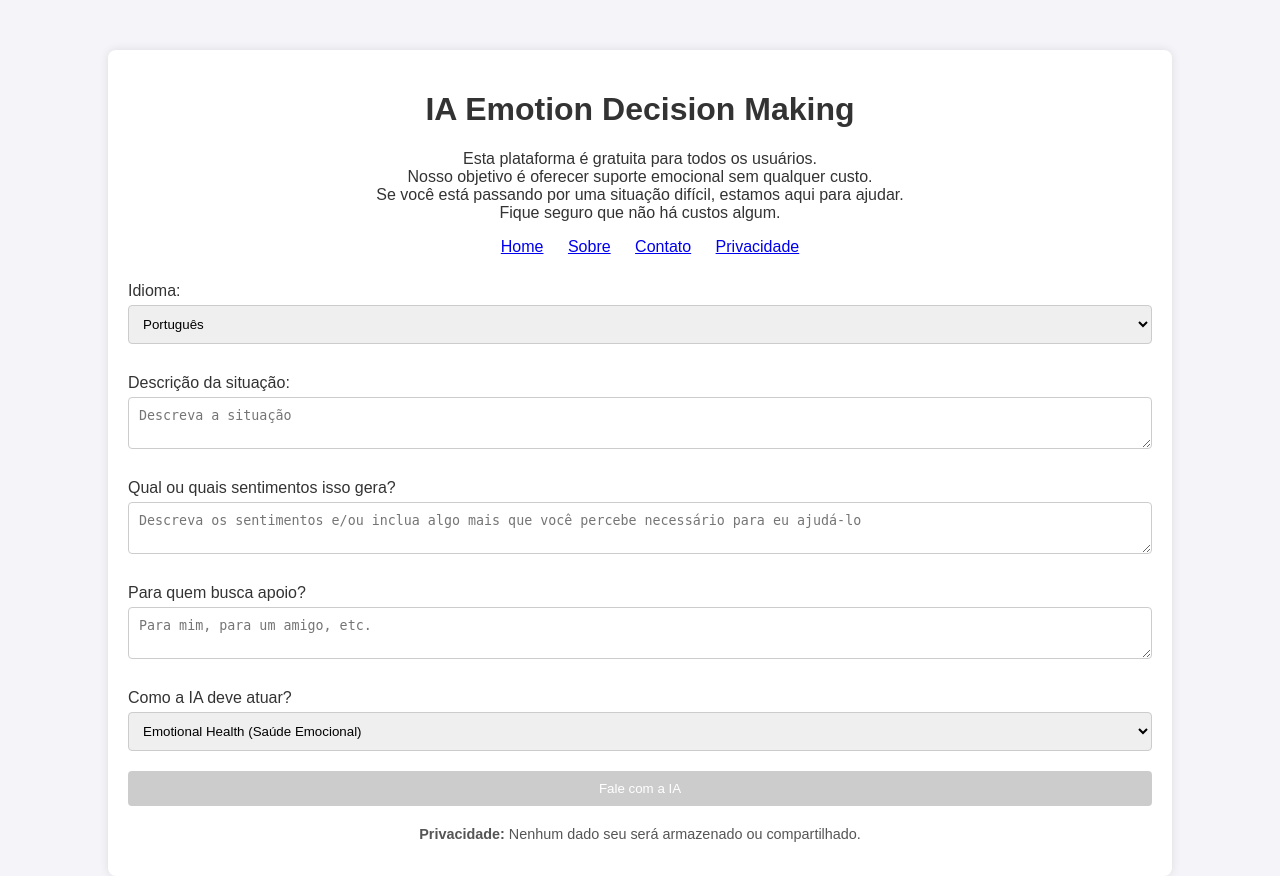
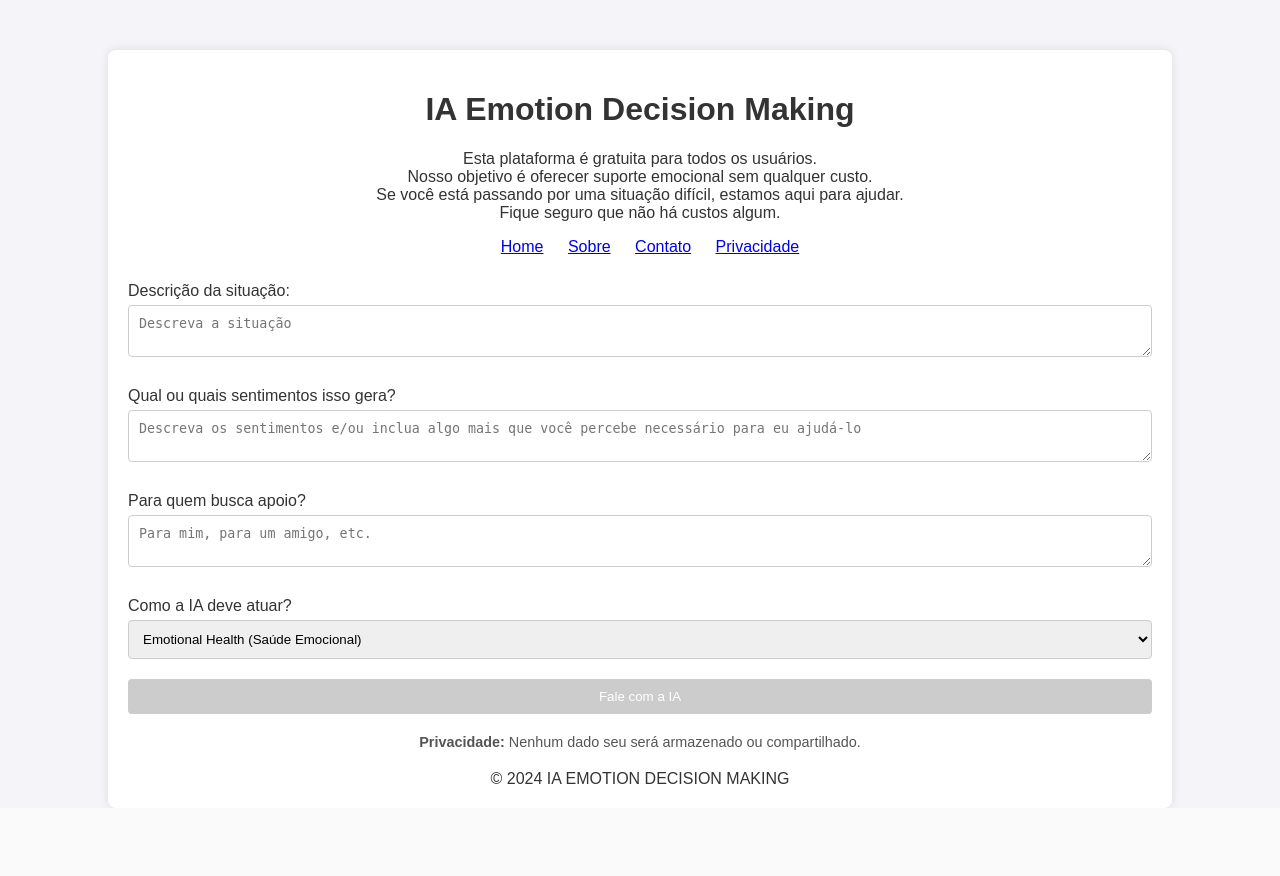
Before and after one commit to JoaoCarlosOrquiza/iaemotiondecisionmaking, a Flask app: page / in a window 1280 px wide. After the commit the page ends 808 px from the top, so only its background shows below. Run offline with Flask 2, Linux system fonts and the light colour scheme.

Commit message:
Atualiza com melhorias na interação

```diff
--- a/templates/index.html
+++ b/templates/index.html
@@ -31,12 +31,6 @@
         </header>
         <main>
             <form id="decision-form" method="POST" action="/process-form">
-                <label for="language">Idioma:</label>
-                <select id="language" name="language" required>
-                    <option value="pt">Português</option>
-                    <option value="en">Inglês</option>
-                </select>
-
                 <label for="situation_description">Descrição da situação:</label>
                 <textarea id="situation_description" name="situation_description" placeholder="Descreva a situação" required></textarea>
 
@@ -57,6 +51,9 @@
             </form>
             <p class="privacy"><strong>Privacidade:</strong> Nenhum dado seu será armazenado ou compartilhado.</p>
         </main>
+        <footer style="text-align: center; margin-top: 20px;">
+            © 2024 IA EMOTION DECISION MAKING
+        </footer>
     </div>
     <script src="static/js/script.js"></script>
 </body>
```
Lines whose indentation alone changed are shown as unchanged.
